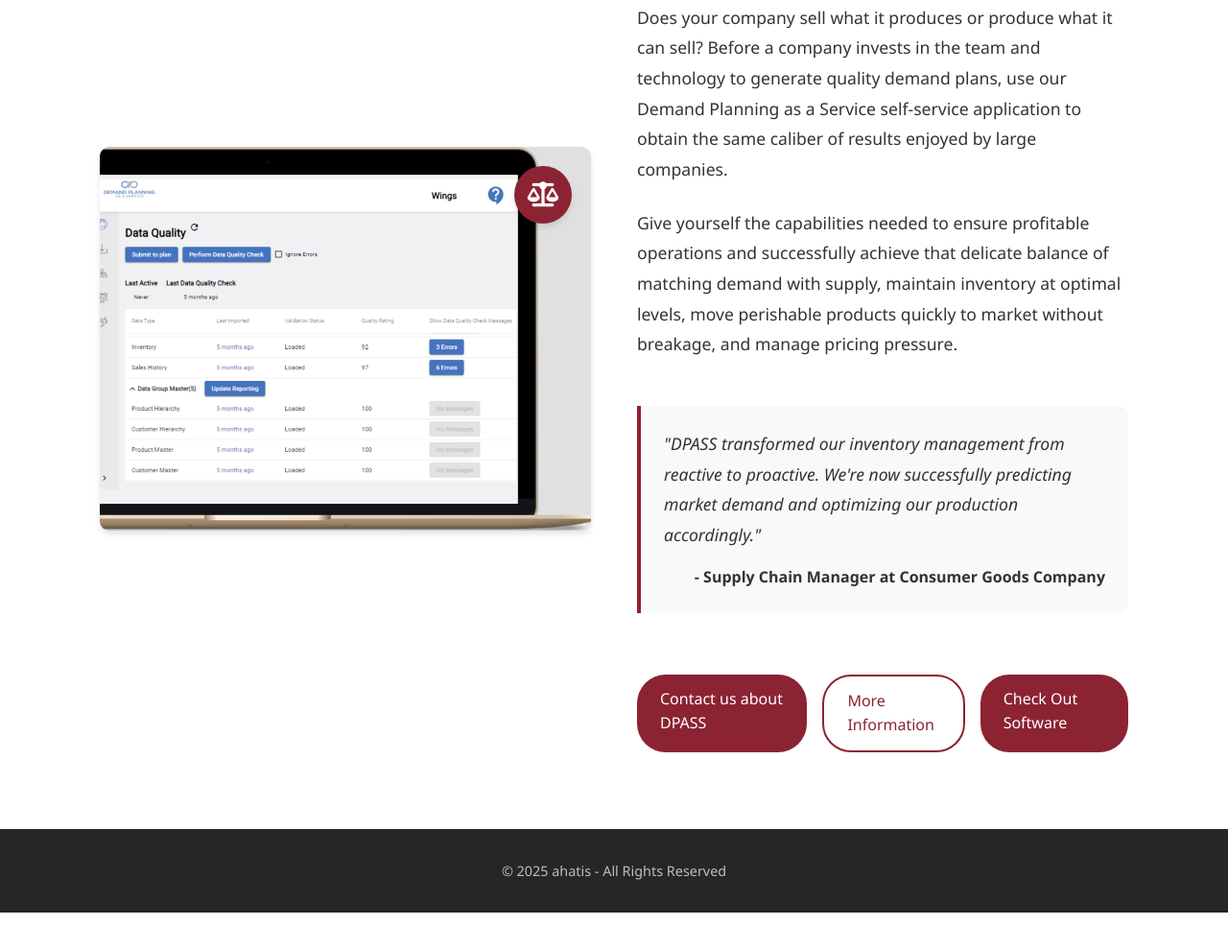
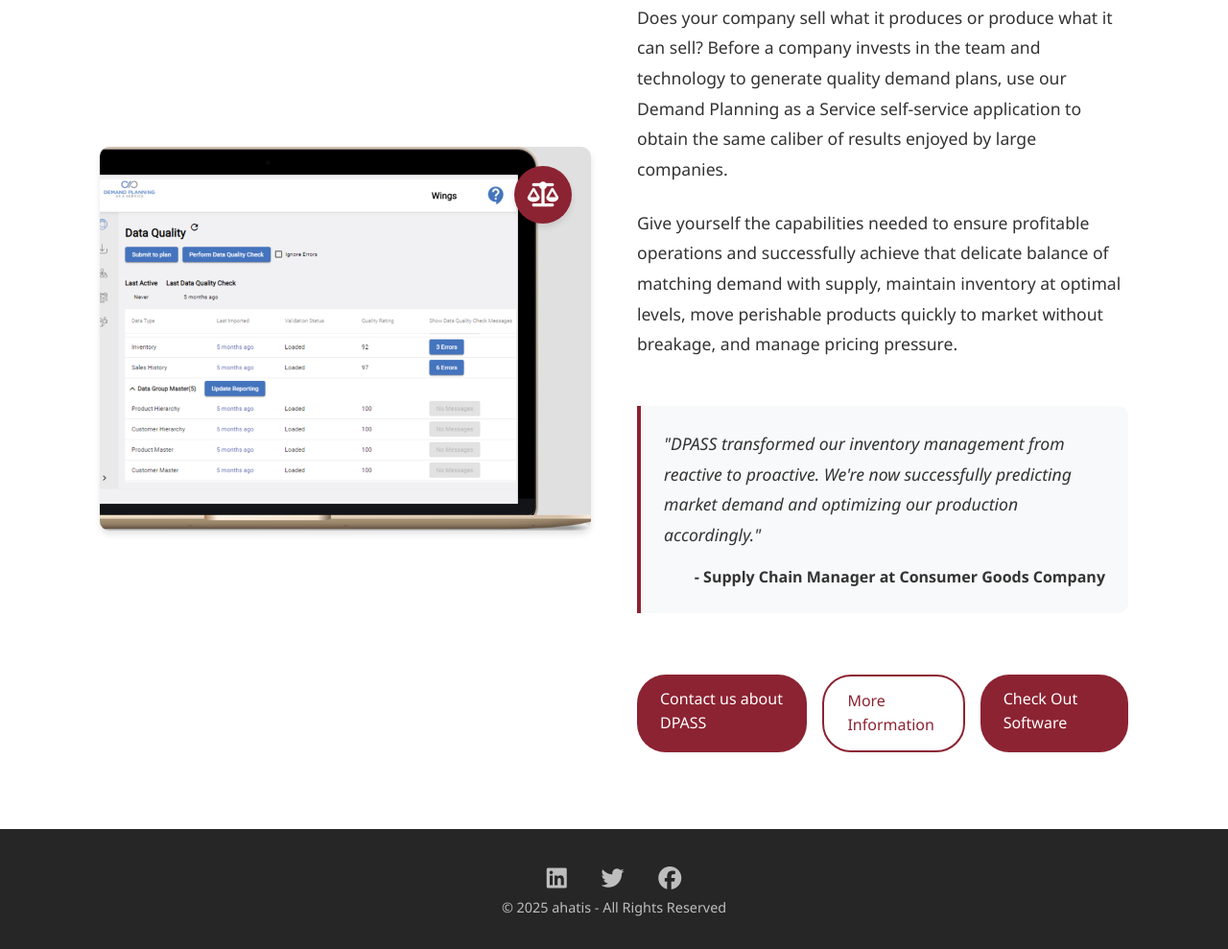
Before and after one commit to Mugangasia/ahaitas, a plain HTML site: page softwares.html in a window 1280 px wide. Shown: the part 2794-3783 px from the top of the page at 96% size. Before the commit the page ends 3745 px from the top, so only its background shows below. Drawn offline with Linux system fonts and the light colour scheme.

Commit message:
Add Style on Social Icons

```diff
--- a/softwares.html
+++ b/softwares.html
@@ -344,6 +344,16 @@
             font-size: 0.9rem;
         }
 
+        footer a {
+            color: rgba(255, 255, 255, 0.7);
+            margin: 0 1rem;
+            font-size: 1.5rem;
+            transition: color 0.3s;
+        }
+        footer a:hover {
+            color: white;
+        }
+
         /* Animations */
         @keyframes fadeIn {
             from { opacity: 0; transform: translateY(20px); }
@@ -528,6 +538,11 @@
 
     <!-- Footer -->
     <footer>
+        <div class="footer-socials">
+            <a href="https://www.linkedin.com/company/ahatis" target="_blank"><i class="fab fa-linkedin"></i></a>
+            <a href="https://x.com/ahatis" target="_blank"><i class="fab fa-twitter"></i></a>
+            <a href="https://www.facebook.com/ahatis" target="_blank"><i class="fab fa-facebook"></i></a>
+        </div>
         <p>&copy; 2025 ahatis - All Rights Reserved</p>
     </footer>
 
```
Also changed, not shown: about.html (+15 -0 lines).
